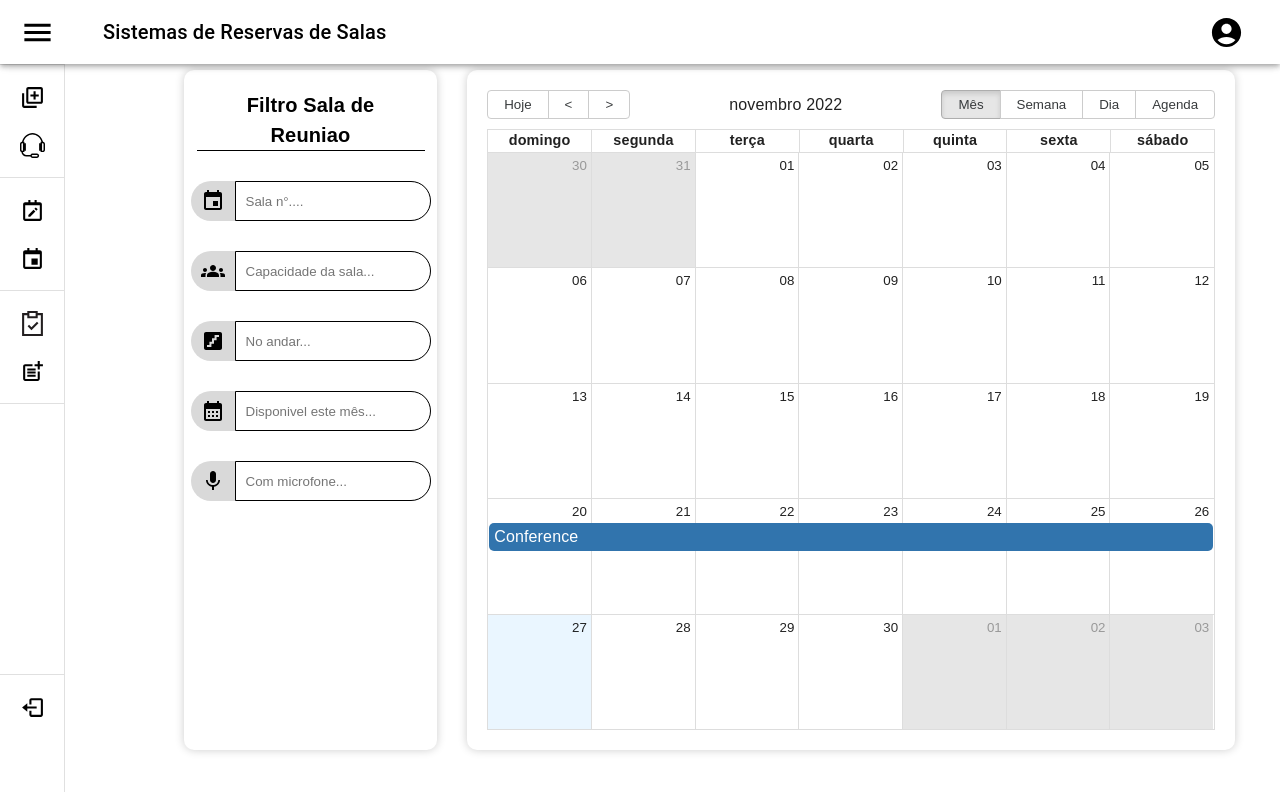
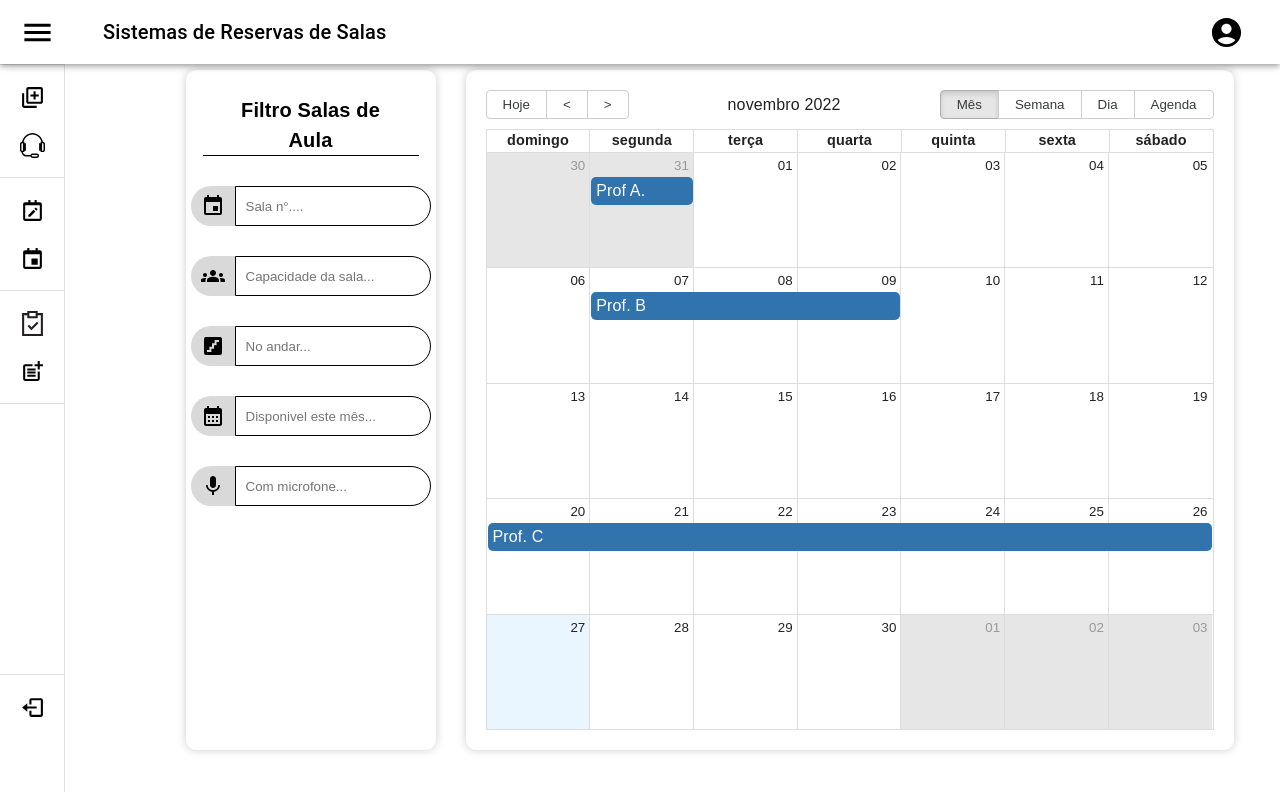
Before and after one commit to Grupo4-integrador/projeto-integrador, a React (Create React App) app: page /saladeaula in a window 1280 px wide. Shown: the top 792 px of the page. Built offline with nearby package versions, Linux system fonts and the light colour scheme.

Commit message:
Salas de Aulas

```diff
--- a/src/Components/Telas/SalaDeAula/index.js
+++ b/src/Components/Telas/SalaDeAula/index.js
@@ -47,18 +47,18 @@ const localizer = dateFnsLocalizer({
 
 const events = [
   {
-    title: "Big Meeting",
+    title: "Prof A.",
     allDay: true,
-    start: new Date(2022, 6, 0),
-    end: new Date(2022, 6, 0),
+    start: new Date(2022, 10, 0),
+    end: new Date(2022, 10, 0),
   },
   {
-    title: "Vacation",
-    start: new Date(2022, 6, 7),
-    end: new Date(2022, 6, 10),
+    title: "Prof. B",
+    start: new Date(2022, 10, 7),
+    end: new Date(2022, 10, 10),
   },
   {
-    title: "Conference",
+    title: "Prof. C",
     start: new Date(2022, 10, 20),
     end: new Date(2022, 10, 27),
   },
@@ -71,7 +71,7 @@ const ClassRoom = (props) => (
       <div className="container">
         <div className="card">
           <div className="card-body">
-            <h1>Filtro Sala de Reuniao</h1>
+            <h1>Filtro Salas de Aula</h1>
             <div className="all_filters">
               <span className="filter_input">
                 <EventIcon/>
--- a/src/Components/Telas/SalaDeAula/index.scss
+++ b/src/Components/Telas/SalaDeAula/index.scss
@@ -46,6 +46,7 @@ $btn-color: #3f51b5 !default;
   font-weight: 700;
   font-size: 10px;
   color: black;
+
 }
 
 .card {
@@ -58,6 +59,10 @@ $btn-color: #3f51b5 !default;
   display: flex;
   flex-direction: column;
   align-items: center;
+}
+
+.card-body{
+  margin: 5px;
 }
 
 .card h1 {
@@ -110,6 +115,7 @@ form .card-body {
   font-size: 16px;
   pointer-events: none;
   transition: 0.5s;
+
 }
 
 .card-body span::before {
```
Also changed, not shown: 1 other file (tests, documents, lock files or other folders).
